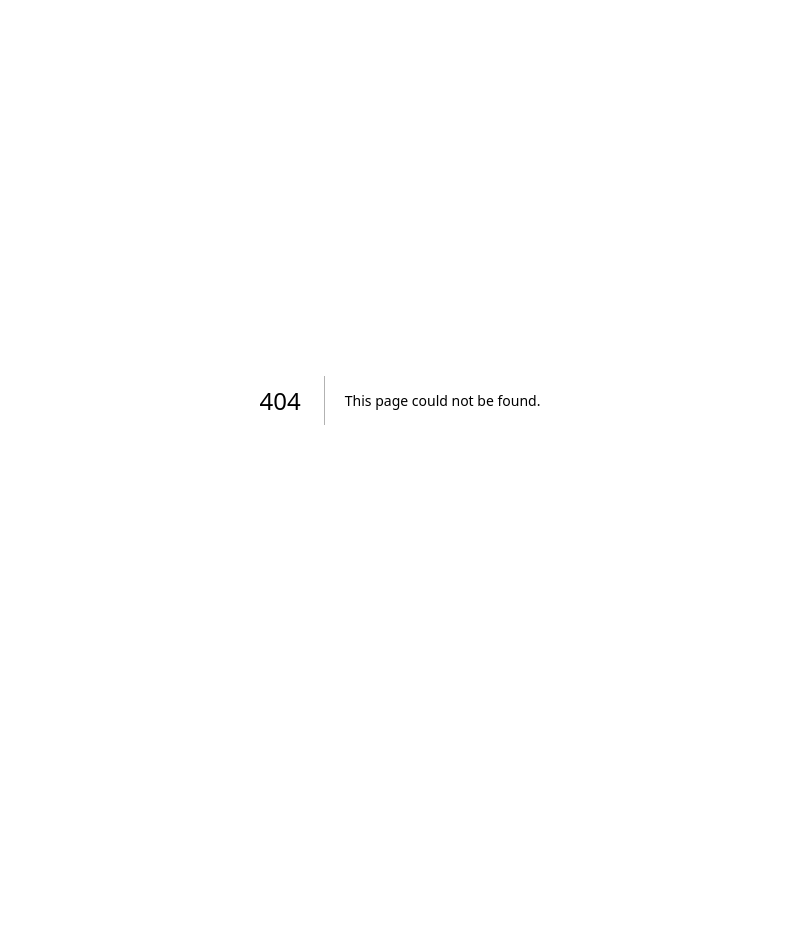
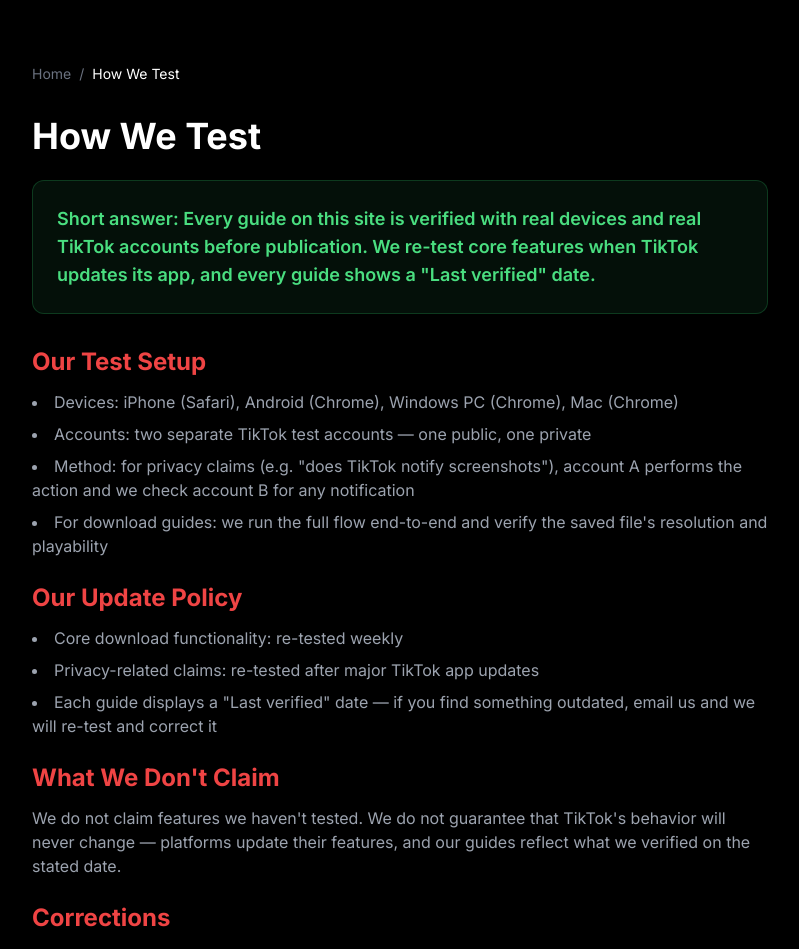
Before and after one commit to wuzesh-art/media-backup, a Next.js app: page /blog/how-we-test in a window 1280 px wide. Before the commit this address had no page. Shown: the top 949 px of the page, without its empty margins (240-1039 px from the left). Before the commit the page ends 800 px from the top, so only its background shows below. Built offline with nearby package versions, Linux system fonts and the light colour scheme.

Commit message:
Add How We Test page with metadata and content

```diff
--- /dev/null
+++ b/src/app/blog/how-we-test/page.tsx
@@ -0,0 +1,65 @@
+/* eslint-disable react/no-unescaped-entities */
+
+import type { Metadata } from "next";
+
+export const metadata: Metadata = {
+  title: "How We Test Our Guides and Tools | VideoDownloaderAI",
+  description: "How we verify every claim on this site: test devices, accounts, dates, and update policy.",
+};
+
+export default function HowWeTestPage() {
+  return (
+    <main className="min-h-screen bg-black text-white">
+      <div className="container mx-auto px-4 py-16 max-w-3xl">
+        <nav className="text-sm text-gray-500 mb-8">
+          <a href="/" className="hover:text-white">Home</a>
+          <span className="mx-2">/</span>
+          <span className="text-white">How We Test</span>
+        </nav>
+
+        <h1 className="text-4xl font-bold mb-6">How We Test</h1>
+
+        <div className="bg-green-900/20 border border-green-800/50 rounded-xl p-6 mb-8">
+          <p className="text-lg text-green-400 font-semibold">
+            Short answer: Every guide on this site is verified with real devices and real TikTok accounts before publication. We re-test core features when TikTok updates its app, and every guide shows a "Last verified" date.
+          </p>
+        </div>
+
+        <section className="mb-12 space-y-6 text-gray-300">
+          <div>
+            <h2 className="text-2xl font-bold mb-3 text-red-500">Our Test Setup</h2>
+            <ul className="space-y-2 text-gray-400 list-disc list-inside">
+              <li>Devices: iPhone (Safari), Android (Chrome), Windows PC (Chrome), Mac (Chrome)</li>
+              <li>Accounts: two separate TikTok test accounts — one public, one private</li>
+              <li>Method: for privacy claims (e.g. "does TikTok notify screenshots"), account A performs the action and we check account B for any notification</li>
+              <li>For download guides: we run the full flow end-to-end and verify the saved file's resolution and playability</li>
+            </ul>
+          </div>
+
+          <div>
+            <h2 className="text-2xl font-bold mb-3 text-red-500">Our Update Policy</h2>
+            <ul className="space-y-2 text-gray-400 list-disc list-inside">
+              <li>Core download functionality: re-tested weekly</li>
+              <li>Privacy-related claims: re-tested after major TikTok app updates</li>
+              <li>Each guide displays a "Last verified" date — if you find something outdated, email us and we will re-test and correct it</li>
+            </ul>
+          </div>
+
+          <div>
+            <h2 className="text-2xl font-bold mb-3 text-red-500">What We Don't Claim</h2>
+            <p className="text-gray-400">
+              We do not claim features we haven't tested. We do not guarantee that TikTok's behavior will never change — platforms update their features, and our guides reflect what we verified on the stated date.
+            </p>
+          </div>
+
+          <div>
+            <h2 className="text-2xl font-bold mb-3 text-red-500">Corrections</h2>
+            <p className="text-gray-400">
+              Found an error? Email <strong>support@videodownloaderai.com</strong> with the page URL and what's wrong. We re-test and correct factual errors, and update the "Last verified" date.
+            </p>
+          </div>
+        </section>
+      </div>
+    </main>
+  );
+}
```
